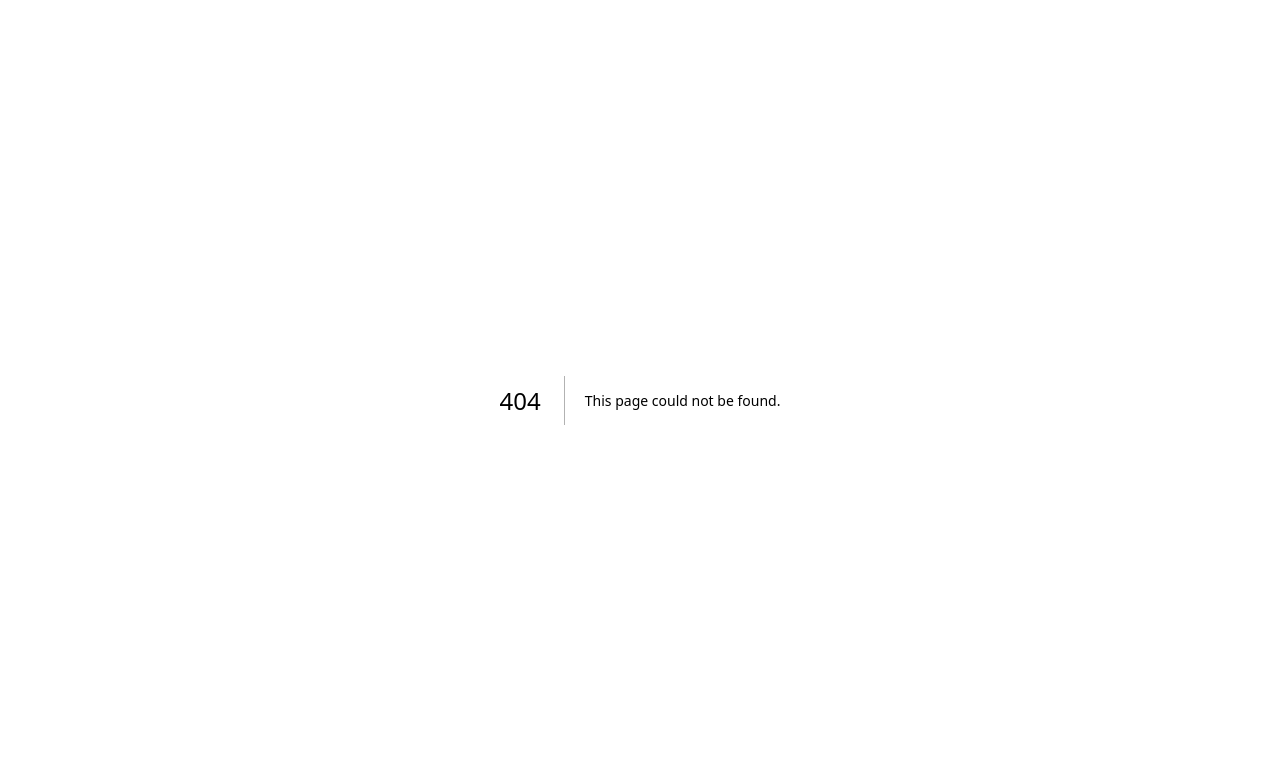
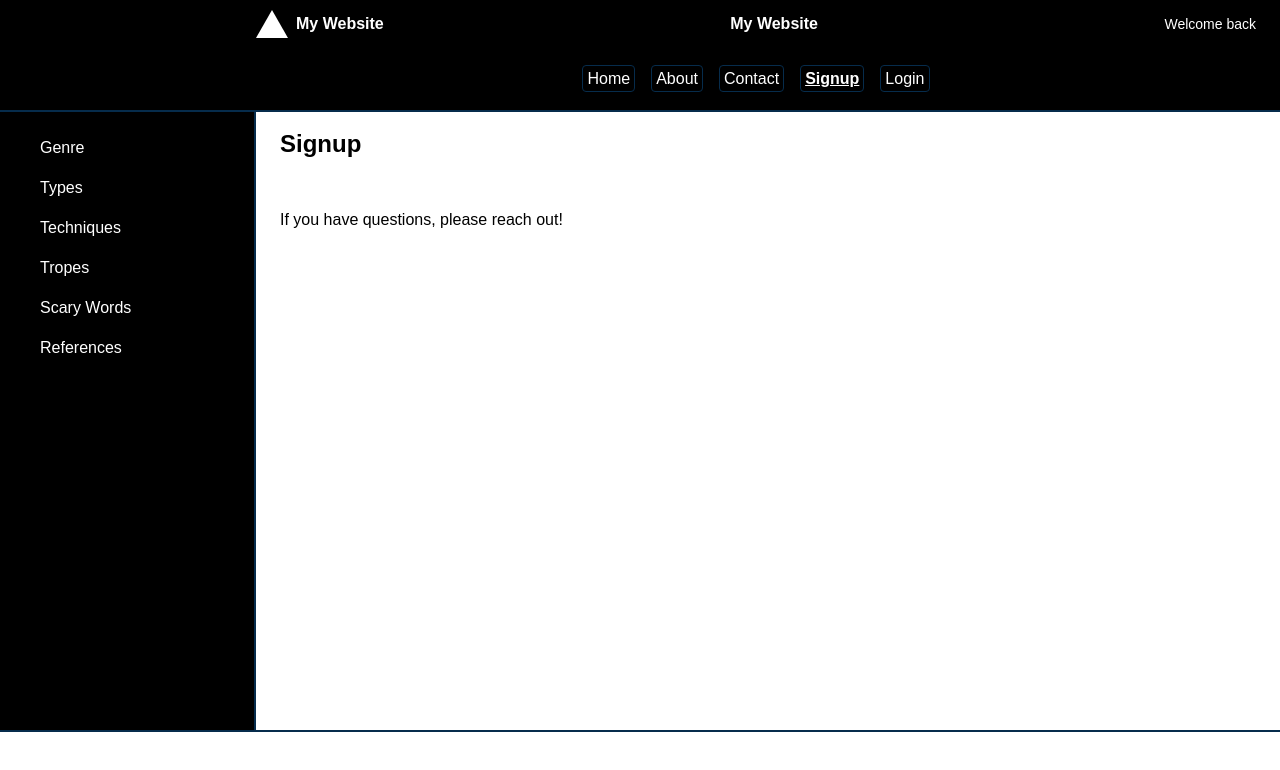
Before and after one commit to sifzerda/next-horror, a Next.js app: page /signup in a window 1280 px wide. Before the commit this address had no page. Shown: the top 770 px of the page. Built offline with nearby package versions, Linux system fonts and the light colour scheme.

Commit message:
added signup and login pages

```diff
--- /dev/null
+++ b/src/app/login/page.js
@@ -0,0 +1,14 @@
+// src/app/login.js
+import Layout from '../../components/Layout';
+
+function Login() {
+  return (
+    <Layout>
+      <h1 className="text-2xl font-bold mb-4">Login</h1>
+      <p>If you have questions, please reach out!</p>
+      {/* Add your contact form or details here */}
+    </Layout>
+  );
+}
+
+export default Login;
--- a/src/app/page.js
+++ b/src/app/page.js
@@ -55,7 +55,7 @@ function Home() {
           </p>
 
           <p className="text-sm mb-4 font-rubik">
-            Special storytelling rules apply, which are covered in this blog. I hope you find it useful!
+           Special storytelling rules apply to horror, which are covered in this blog. I hope you find it useful!
           </p>
 
           <h2 id="blog">Blog</h2>
--- /dev/null
+++ b/src/app/signup/page.js
@@ -0,0 +1,14 @@
+// src/app/signup.js
+import Layout from '../../components/Layout';
+
+function Signup() {
+  return (
+    <Layout>
+      <h1 className="text-2xl font-bold mb-4">Signup</h1>
+      <p>If you have questions, please reach out!</p>
+      {/* Add your contact form or details here */}
+    </Layout>
+  );
+}
+
+export default Signup;
--- a/src/components/Navigation.js
+++ b/src/components/Navigation.js
@@ -24,9 +24,8 @@ function Navigation() {
           <li key={href}>
             <Link
               href={href}
-              className={`border border-borderblue px-1 py-1 rounded hover:text-gray-400 hover:border-gray-400 transition ${
-                pathname === href ? 'underline font-semibold' : ''
-              }`}>
+              className={`border border-borderblue px-1 py-1 rounded hover:text-gray-400 hover:border-gray-400 transition ${pathname === href ? 'underline font-semibold' : ''
+                }`}>
               {label}
             </Link>
           </li>
```
